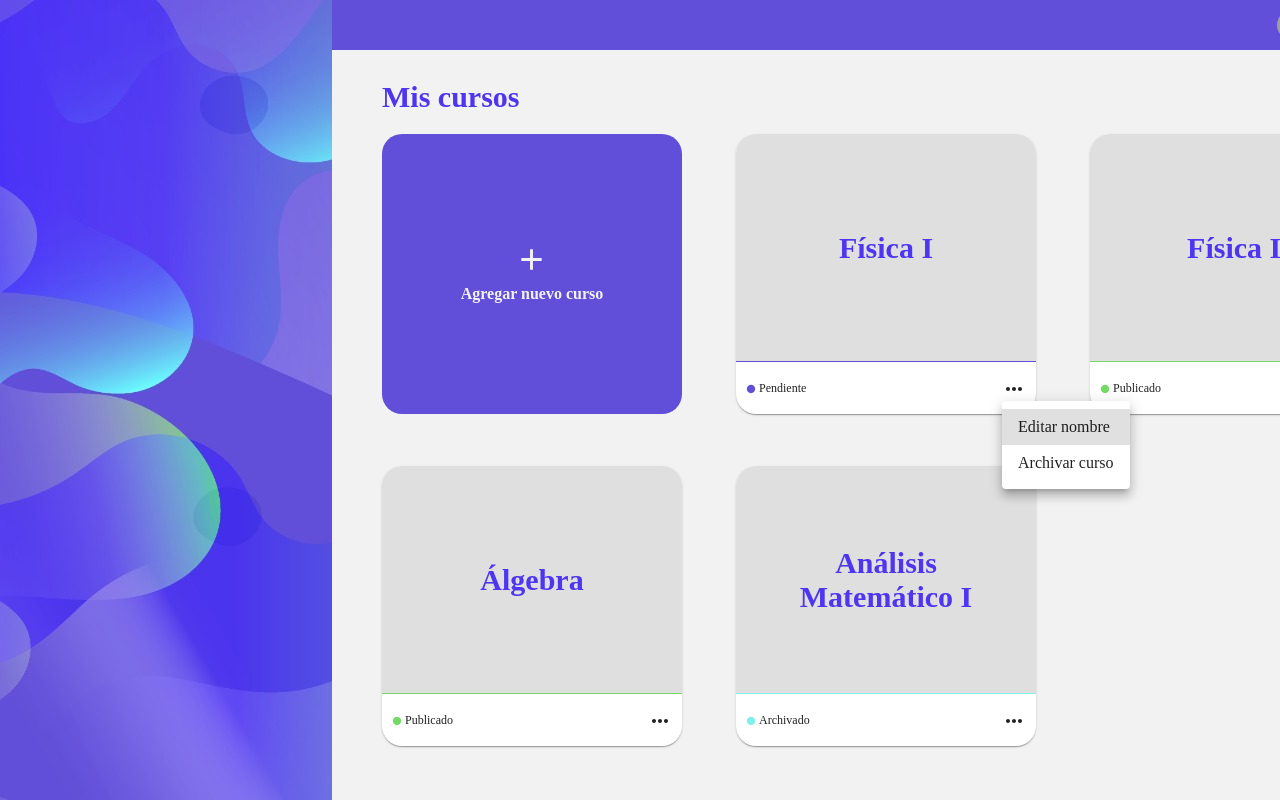
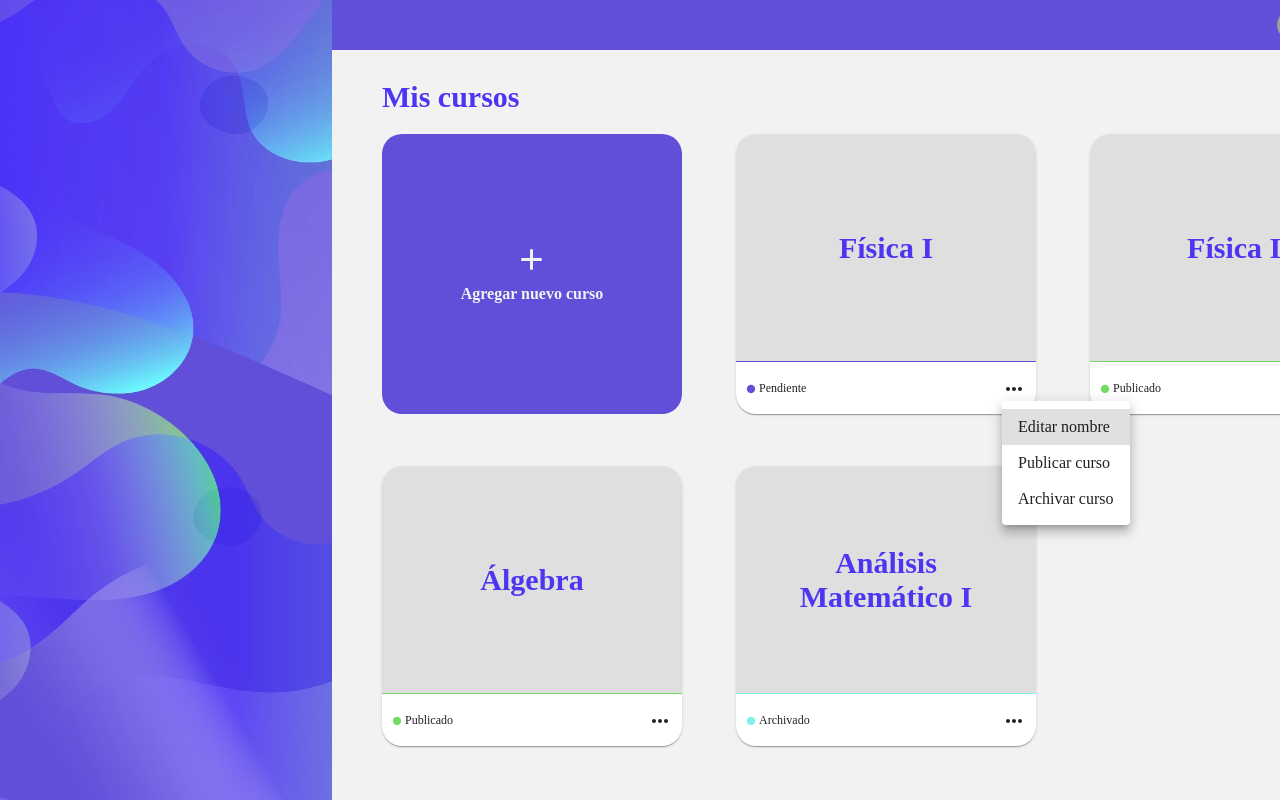
Before and after one commit to NadineBaldi/ensenian2-front, a React (Create React App) app: page /courses in a window 1280 px wide. Both pictures are taken after a click on the element 1014 px from the left and 388 px from the top of the page. Shown: the top 800 px of the page. Built offline with nearby package versions, Linux system fonts and the light colour scheme; grey boxes are pictures that could not be loaded.

Commit message:
KAN-21: Publish course option was added

```diff
--- a/src/constants/util.js
+++ b/src/constants/util.js
@@ -5,6 +5,8 @@ const INVALID_EMAIL_FORMAT =
 const INVALID_PASSWORD_FORMAT =
   "La contraseña debe contener al menos 8 caracteres";
 const INVALID_NAME = "El nuevo nombre debe ser diferente al actual";
+const ARCHIVED_COURSE_STATUS = "Archivado";
+const PUBLISHED_COURSE_STATUS = "Publicado";
 
 module.exports = {
   EMPTY_FIELD,
@@ -12,4 +14,6 @@ module.exports = {
   INVALID_NAME,
   INVALID_EMAIL_FORMAT,
   INVALID_PASSWORD_FORMAT,
+  ARCHIVED_COURSE_STATUS,
+  PUBLISHED_COURSE_STATUS,
 };
--- a/src/pages/mainCourses/components/courseCard/CourseCard.js
+++ b/src/pages/mainCourses/components/courseCard/CourseCard.js
@@ -12,6 +12,12 @@ import CircleIcon from "@mui/icons-material/Circle";
 
 // Components
 import ChangeCourseNameModal from "../changeCourseNameModal/ChangeCourseNameModal";
+
+// Utils
+import {
+  ARCHIVED_COURSE_STATUS,
+  PUBLISHED_COURSE_STATUS,
+} from "../../../../constants/util";
 
 const CourseCard = (props) => {
   const { courseId, courseName, courseStatus, courses } = props;
@@ -48,9 +54,9 @@ const CourseCard = (props) => {
     setOpenChangeCourseNameModal(true);
   };
 
-  const handleArchiveCourse = () => {
+  const changeCourseStatus = (newStatus) => {
     const selectedCourse = courses.find(({ id }) => id === courseId);
-    selectedCourse.status = "Archivado";
+    selectedCourse.status = newStatus;
     setAnchorEl(null);
   };
 
@@ -86,9 +92,20 @@ const CourseCard = (props) => {
               }}
             >
               <MenuItem onClick={handleChangeName}>Editar nombre</MenuItem>
-              <MenuItem onClick={() => handleArchiveCourse()}>
-                Archivar curso
-              </MenuItem>
+              {courseStatus !== PUBLISHED_COURSE_STATUS && (
+                <MenuItem
+                  onClick={() => changeCourseStatus(PUBLISHED_COURSE_STATUS)}
+                >
+                  Publicar curso
+                </MenuItem>
+              )}
+              {courseStatus !== ARCHIVED_COURSE_STATUS && (
+                <MenuItem
+                  onClick={() => changeCourseStatus(ARCHIVED_COURSE_STATUS)}
+                >
+                  Archivar curso
+                </MenuItem>
+              )}
             </Menu>
           </div>
         </div>
```
